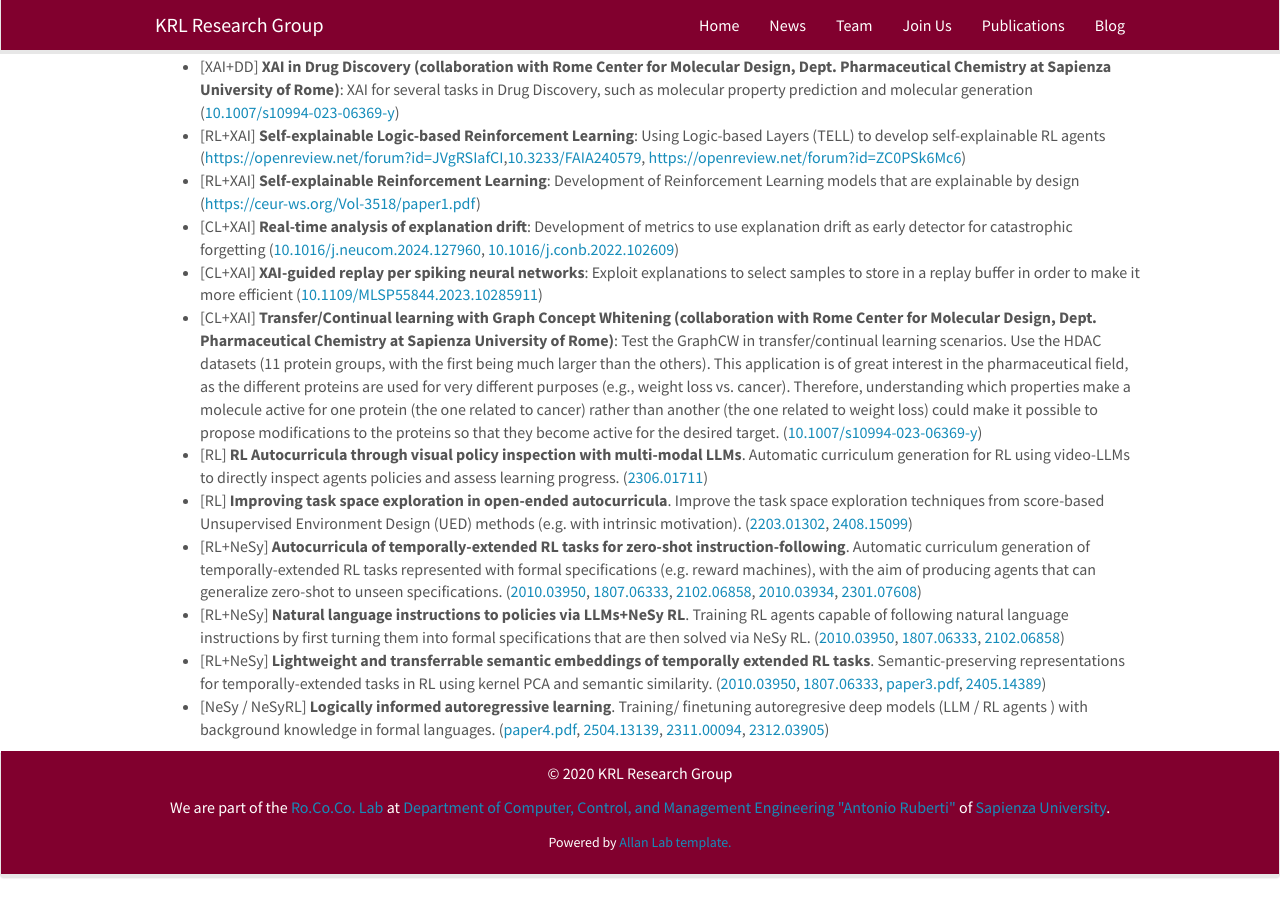
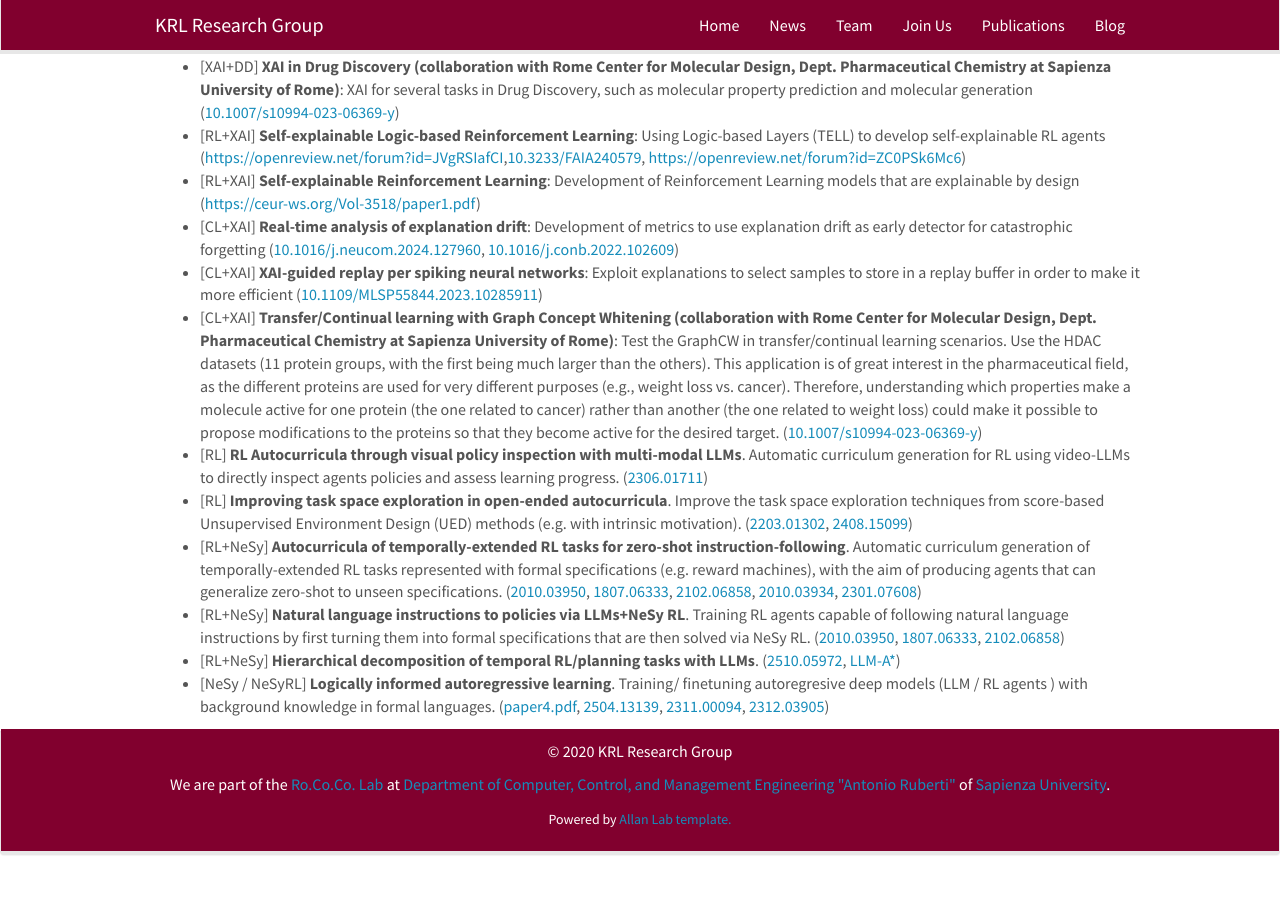
Before and after one commit to KRLGroup/krlgroup.github.io, a Jekyll site: the page built from _pages/openings.md, in a window 1280 px wide and 900 px high, scrolled down 642 px. Built offline with Jekyll 4.4.1, drawn with Linux system fonts in a browser that asks for light colours; nearby versions of some CDN libraries; after the commit the page ends 1519 px from its top, so only the background shows below that.

Commit message:
Update openings.md

```diff
--- a/_pages/openings.md
+++ b/_pages/openings.md
@@ -62,11 +62,9 @@ Use the HDAC datasets (11 protein groups, with the first being much larger than
 (<a href="https://arxiv.org/abs/2010.03950" target="_blank">2010.03950</a>,
 <a href="https://arxiv.org/abs/1807.06333" target="_blank">1807.06333</a>,
 <a href="https://arxiv.org/abs/2102.06858" target="_blank">2102.06858</a>)</li>
-<li>[RL+NeSy] <strong>Lightweight and transferrable semantic embeddings of temporally extended RL tasks</strong>. Semantic-preserving representations for temporally-extended tasks in RL using kernel PCA and semantic similarity.
-(<a href="https://arxiv.org/abs/2010.03950" target="_blank">2010.03950</a>,
-<a href="https://arxiv.org/abs/1807.06333" target="_blank">1807.06333</a>,
-<a href="https://ceur-ws.org/Vol-3945/paper3.pdf" target="_blank">paper3.pdf</a>,
-<a href="https://arxiv.org/abs/2405.14389" target="_blank">2405.14389</a>)</li>
+<li>[RL+NeSy] <strong>Hierarchical decomposition of temporal RL/planning tasks with LLMs</strong>.
+(<a href="https://arxiv.org/abs/2510.05972" target="_blank">2510.05972</a>,
+<a href="https://silinmeng0510.github.io/llm-astar/" target="_blank">LLM-A*</a>)</li>
 <li>[NeSy / NeSyRL] <strong> Logically informed autoregressive learning</strong>. Training/ finetuning autoregresive deep models (LLM / RL agents ) with background knowledge in formal languages. (<a href="https://ceur-ws.org/Vol-3779/paper4.pdf" target="_blank">paper4.pdf</a>,
 <a href="https://arxiv.org/abs/2504.13139" target="_blank">2504.13139</a>, <a href="https://arxiv.org/abs/2311.00094" target="_blank">2311.00094</a>, <a href="https://arxiv.org/abs/2312.03905" target="_blank">2312.03905</a>)</li>
 </ul>
```
